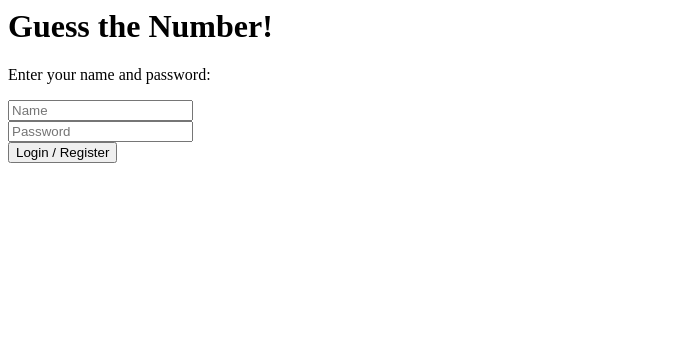
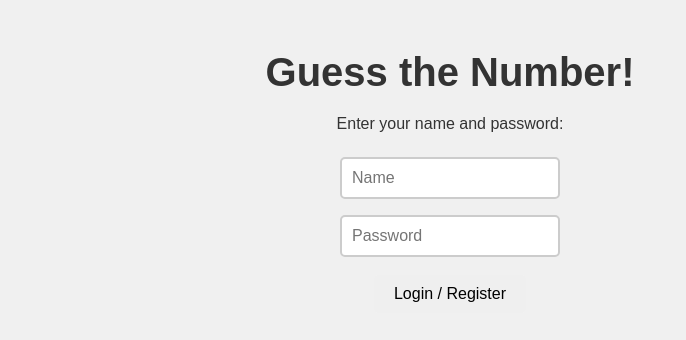
Before and after one commit to Lolcoxe/Guess-The-Number, an Electron app: page index.html in a window 900 px wide. Shown: the whole page, without its empty margins (0-686 px from the left). Drawn offline with Linux system fonts and the light colour scheme; a web font is replaced by a local one.

Commit message:
Update HTML with proper structure and linked resources

```diff
--- a/index.html
+++ b/index.html
@@ -1,3 +1,12 @@
+<!DOCTYPE html>
+<html lang="en">
+<head>
+  <meta charset="UTF-8">
+  <meta name="viewport" content="width=device-width, initial-scale=1.0">
+  <title>Guess the Number!</title>
+  <link rel="stylesheet" href="style.css">
+</head>
+<body>
   <h1>Guess the Number!</h1>
 
   <!-- Login/Register -->
@@ -25,3 +34,7 @@
       <ol id="leaderboardList"></ol>
     </div>
   </div>
+
+  <script src="script.js"></script>
+</body>
+</html>
```
Lines whose indentation alone changed are shown as unchanged.
